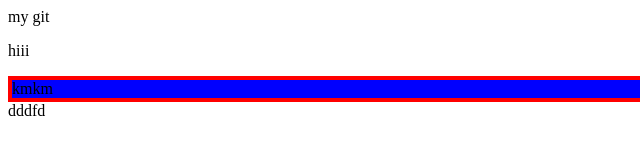
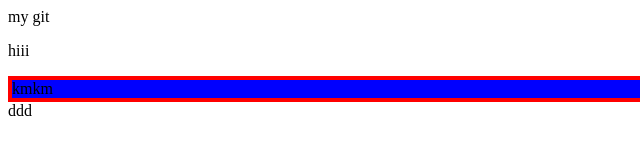
Before and after one commit to spzala19/testing, a plain HTML site: page index.html in a window 1280 px wide. Shown: the full height of the page, 0-640 px from the left. Drawn offline with Linux system fonts and the light colour scheme.

Commit message:
conflict master

```diff
--- a/index.html
+++ b/index.html
@@ -4,6 +4,6 @@
 	<font>my git</font>
 	<p>hiii</p>
 	<div class="sd">kmkm</div>
-	<div>dddfd</div>
+	<div>ddd</div>
 </body>
 </html>
```
